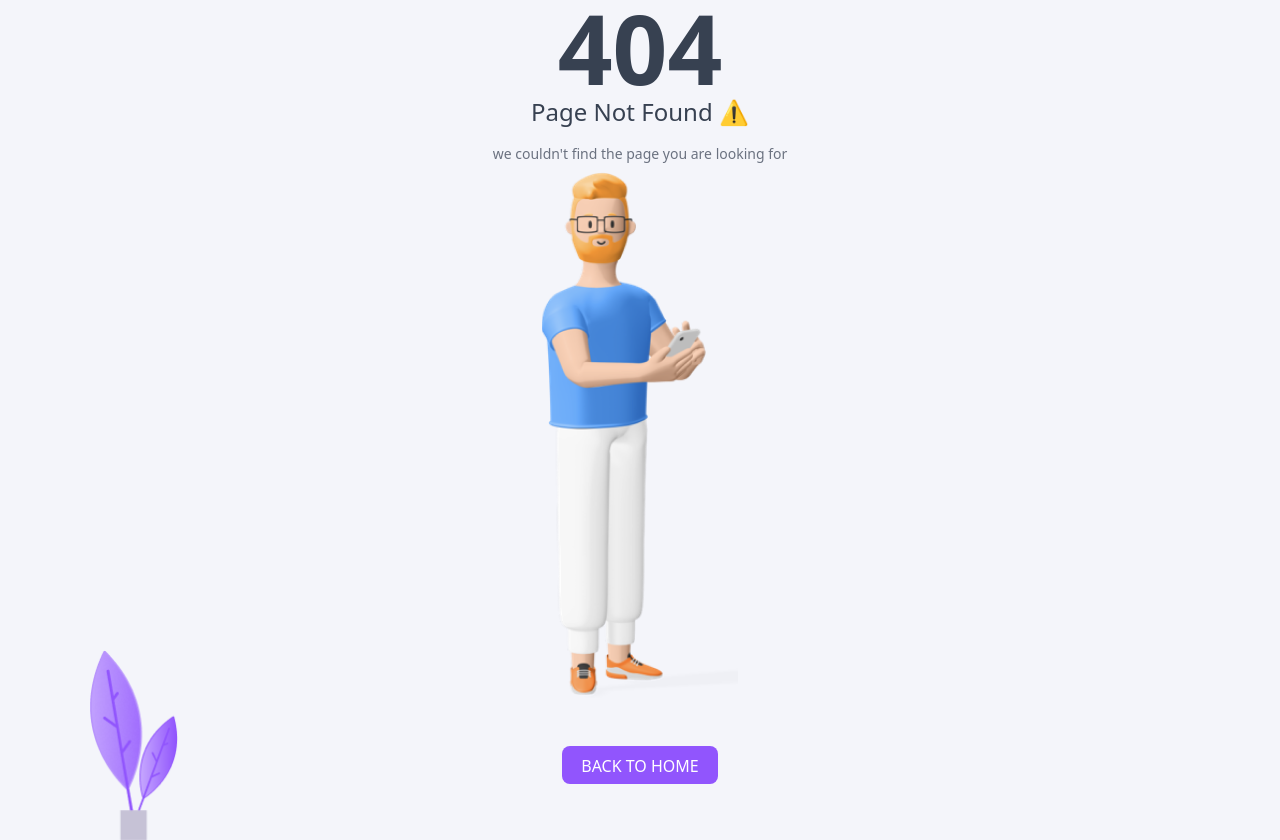
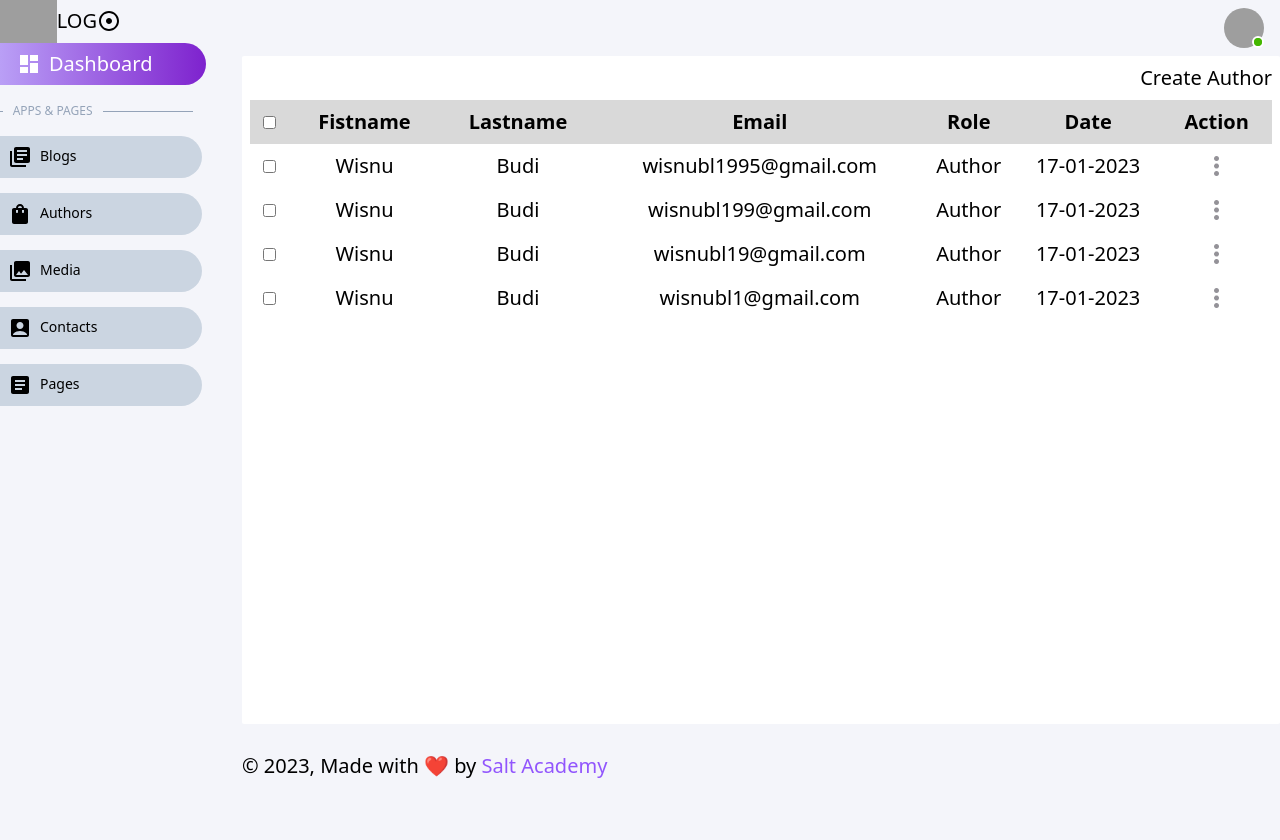
Before and after one commit to rizaldormdn/cms-react, a React (Create React App) app: page /authors in a window 1280 px wide. Before the commit this address had no page. After the commit the page ends 800 px from the top, so only its background shows below. Built offline with nearby package versions, Linux system fonts and the light colour scheme; grey boxes are pictures that could not be loaded.

Commit message:
feat: Author List

```diff
--- a/src/App.tsx
+++ b/src/App.tsx
@@ -5,6 +5,7 @@ import BadRequest from "./components/pages/BadRequest";
 import { BrowserRouter } from "react-router-dom";
 import Registration from "./components/pages/Registration";
 import SuccessPage from "./components/pages/SuccessPage";
+import Author from "./components/pages/Author";
 
 const App = () => {
   return (
@@ -13,6 +14,7 @@ const App = () => {
         <Route path="/" element={<Admin />} />
         <Route path="/registration" element={<Registration />} />
         <Route path="/success" element={<SuccessPage />} />
+        <Route path="/authors" element={<Author />} />
         {/* Error Route */}
         <Route path="*" element={<BadRequest />} />
       </Routes>
--- /dev/null
+++ b/src/components/atoms/table/DataCell.tsx
@@ -0,0 +1,7 @@
+type Props = {
+  value: string | number | JSX.Element;
+};
+
+export default function DataCell(props: Props) {
+  return <td className="py-2 text-center">{props.value}</td>;
+}
--- /dev/null
+++ b/src/components/atoms/table/HeaderCell.tsx
@@ -0,0 +1,11 @@
+type Props = {
+  value?: string | number | JSX.Element;
+  isTextLeft?: boolean;
+};
+
+export default function HeaderCell(props: Props) {
+  if (props.isTextLeft) {
+    return <th className="p-2 text-left">{props.value}</th>;
+  }
+  return <th className="p-2">{props.value}</th>;
+}
--- /dev/null
+++ b/src/components/lib/AuthorData.ts
@@ -0,0 +1,32 @@
+import { Authors } from "../molecules/table/TableBody";
+
+export const authorData: Authors = [
+  {
+    firstName: "Wisnu",
+    lastName: "Budi",
+    email: "wisnubl1995@gmail.com",
+    role: "Author",
+    date: "17-01-2023",
+  },
+  {
+    firstName: "Wisnu",
+    lastName: "Budi",
+    email: "wisnubl199@gmail.com",
+    role: "Author",
+    date: "17-01-2023",
+  },
+  {
+    firstName: "Wisnu",
+    lastName: "Budi",
+    email: "wisnubl19@gmail.com",
+    role: "Author",
+    date: "17-01-2023",
+  },
+  {
+    firstName: "Wisnu",
+    lastName: "Budi",
+    email: "wisnubl1@gmail.com",
+    role: "Author",
+    date: "17-01-2023",
+  },
+];
--- /dev/null
+++ b/src/components/molecules/table/TableBody.tsx
@@ -0,0 +1,43 @@
+import DataCell from "../../atoms/table/DataCell";
+import icon from "../../../assets/icons/threedotted.png";
+
+type Author = {
+  firstName: string;
+  lastName: string;
+  email: string;
+  role: string;
+  date: string;
+};
+
+export type Authors = Author[];
+
+type Props = {
+  authors: Authors;
+};
+
+const TableBody = (props: Props) => {
+  return (
+    <tbody>
+      {props.authors !== undefined &&
+        props.authors.map((author: Author) => (
+          <tr>
+            <DataCell value={<input type="checkbox" />} />
+            <DataCell value={author.firstName} />
+            <DataCell value={author.lastName} />
+            <DataCell value={author.email} />
+            <DataCell value={author.role} />
+            <DataCell value={author.date} />
+            <DataCell
+              value={
+                <figure className="w-full flex justify-center">
+                  <img width={5} src={icon} alt="icon" />
+                </figure>
+              }
+            />
+          </tr>
+        ))}
+    </tbody>
+  );
+};
+
+export default TableBody;
--- /dev/null
+++ b/src/components/molecules/table/TableHead.tsx
@@ -0,0 +1,17 @@
+import HeaderCell from "../../atoms/table/HeaderCell";
+
+export default function TableHead() {
+  return (
+    <thead className="bg-[#D9D9D9]">
+      <tr>
+        <HeaderCell value={<input type="checkbox" />} />
+        <HeaderCell value="Fistname" />
+        <HeaderCell value="Lastname" />
+        <HeaderCell value="Email" />
+        <HeaderCell value="Role" />
+        <HeaderCell value="Date" />
+        <HeaderCell value="Action" />
+      </tr>
+    </thead>
+  );
+}
--- a/src/components/organisms/Sidebar.tsx
+++ b/src/components/organisms/Sidebar.tsx
@@ -9,27 +9,32 @@ import ListItem from "../atoms/ListItem";
 import Header from "../molecules/Header";
 import SideBarButton from "../atoms/SideBarButton";
 
-
 type Props = {};
 
 const Sidebar = (props: Props) => {
   const listItems = [
-		{src: <LibraryBooksIcon/>, title: "Blogs", goTo: "/blogs"},
-		{src: <ShoppingBagIcon/>, title: "Products", goTo: "/products"},
-		{src: <CollectionsIcon />, title: "Media", goTo: "/products"},
-        {src: <AccountBoxIcon />,  title: "Contacts", goTo: "/blogs"},
-		{src: <ArticleIcon/>, title: "Pages", goTo: "/pages" },
-
-
+    { src: <LibraryBooksIcon />, title: "Blogs", goTo: "/blogs" },
+    { src: <ShoppingBagIcon />, title: "Authors", goTo: "/authors" },
+    { src: <CollectionsIcon />, title: "Media", goTo: "/products" },
+    { src: <AccountBoxIcon />, title: "Contacts", goTo: "/blogs" },
+    { src: <ArticleIcon />, title: "Pages", goTo: "/pages" },
   ];
 
   return (
     <aside className="flex flex-col min-h-screen">
       <div className="flex justify-items-center w-[50%]">
-			<Header siteTitle="Materio" siteLogoUrl="https://www.pngarts.com/files/3/Logo-PNG-Transparent-Image.png"/>
-			<span className="flex items-center justify-center font-normal">LOG</span><span className="flex items-center justify-center"><AdjustIcon/></span>
+        <Header
+          siteTitle="Materio"
+          siteLogoUrl="https://www.pngarts.com/files/3/Logo-PNG-Transparent-Image.png"
+        />
+        <span className="flex items-center justify-center font-normal">
+          LOG
+        </span>
+        <span className="flex items-center justify-center">
+          <AdjustIcon />
+        </span>
       </div>
-			<SideBarButton/>
+      <SideBarButton />
       <div className="flex flex-row items-center justify-center mt-[7%] ml-[-40%]">
         <div className="flex justify-items-center w-[50px] h-[1px] bg-slate-400 mr-[10px]"></div>
         <p className="hidden text-[12px] font-sans not-italic font-normal leading-5 text-slate-400 md:flex">
@@ -41,7 +46,14 @@ const Sidebar = (props: Props) => {
         <div className="flex justify-items-center w-[90px] h-[1px] bg-slate-400 ml-[10px]"></div>
       </div>
       {listItems.map((value, index) => {
-				return <ListItem key={index} goTo={value.goTo} title={value.title} src={value.src} />
+        return (
+          <ListItem
+            key={index}
+            goTo={value.goTo}
+            title={value.title}
+            src={value.src}
+          />
+        );
       })}
     </aside>
   );
--- /dev/null
+++ b/src/components/organisms/Table.tsx
@@ -0,0 +1,18 @@
+import React from "react";
+import TableBody, { Authors } from "../molecules/table/TableBody";
+import TableHead from "../molecules/table/TableHead";
+
+type Props = {
+  items: Authors;
+};
+
+const Table = (props: Props) => {
+  return (
+    <table className="table-auto w-full my-2">
+      <TableHead />
+      <TableBody authors={props.items} />
+    </table>
+  );
+};
+
+export default Table;
--- /dev/null
+++ b/src/components/pages/Author.tsx
@@ -0,0 +1,14 @@
+import React from "react";
+import AuthorTemplate from "../templates/AuthorTemplate";
+
+type Props = {};
+
+const Author = (props: Props) => {
+  return (
+    <div>
+      <AuthorTemplate />
+    </div>
+  );
+};
+
+export default Author;
--- /dev/null
+++ b/src/components/templates/AuthorTemplate.tsx
@@ -0,0 +1,75 @@
+import axios from "axios";
+import React, { useEffect, useState } from "react";
+import Button from "../atoms/Button";
+import Container from "../atoms/Container";
+import Footer from "../molecules/Footer";
+import { Authors as AuthorsType } from "../molecules/table/TableBody";
+import PrimaryNavbar from "../organisms/PrimaryNavbar";
+import Sidebar from "../organisms/Sidebar";
+import Table from "../organisms/Table";
+
+import { authorData } from "../lib/AuthorData";
+import { useNavigate } from "react-router-dom";
+
+type Props = {};
+
+const AuthorTemplate = (props: Props) => {
+  const [authors, setAuthors] = useState<AuthorsType>([]);
+  const navigate = useNavigate();
+
+  useEffect(() => {
+    setAuthors(authorData);
+  }, []);
+
+  {
+    /*
+
+  const getAuthor = () =>
+  axios
+  .get("url")
+  .then(({ data }) => {
+      setAuthors(data.authors);
+    })
+    .catch((error) => {
+        console.error(error);
+    });
+
+    useEffect(() => {
+        getAuthor();
+    }, []);
+
+    */
+  }
+
+  return (
+    <div className="flex flex-row-reverse min-h-screen w-full">
+      <div className="flex flex-col justify-between w-full">
+        <PrimaryNavbar />
+        <Container>
+          <div className=" flex justify-end">
+            <Button
+              action={(e) => {
+                navigate("/create-author");
+              }}
+              title="Create Author"
+              css="bg-primarymain px-[26px] py-[8px] rounded-[5px] text-white"
+            />
+          </div>
+          <div className="flex justify-center">
+            <Table items={authors} />
+          </div>
+        </Container>
+        <Footer
+          established={false}
+          author="Salt Academy"
+          authorLink="https://saltacademy.id"
+        />
+      </div>
+      <div className="flex flex-col w-1/5">
+        <Sidebar />
+      </div>
+    </div>
+  );
+};
+
+export default AuthorTemplate;
```
Also changed, not shown: src/components/atoms/Container.tsx (+10 -8 lines), src/assets/icons/threedotted.png (added). Lines whose indentation alone changed are shown as unchanged.
